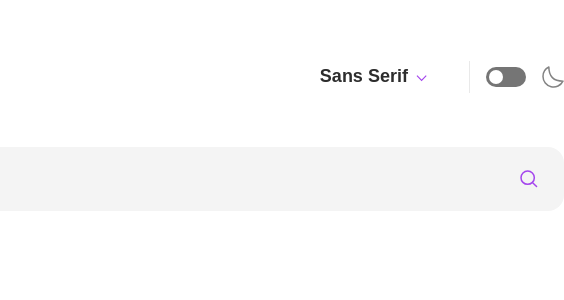
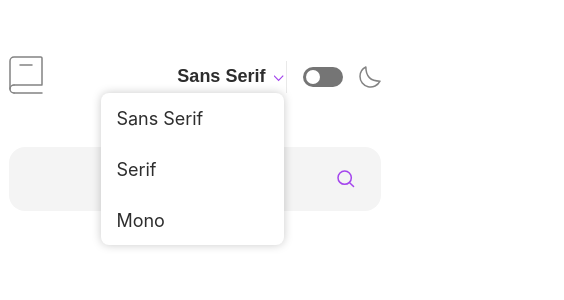
Before and after one commit to Harr-izle/dictionary-Web-App, an Angular app: page / in a window 390 px wide. Both pictures are taken after a click on the button "Sans Serif". Shown: the top 300 px of the page, 564 px wide, since content can reach past the window. Built offline with nearby package versions, Linux system fonts and the light colour scheme.

Commit message:
implements font switching

```diff
--- a/src/app/app.component.css
+++ b/src/app/app.component.css
@@ -3,3 +3,10 @@
     margin-bottom: 7.75rem;
     /* background-color: red; */
 }
+@media screen and (max-width: 500px){
+    .main-container{
+        width:372px;
+
+
+    }
+}
--- a/src/app/components/navbar/navbar.component.css
+++ b/src/app/components/navbar/navbar.component.css
@@ -15,6 +15,7 @@ nav{
     display: flex;
     align-items: center;
     gap: 1rem;
+    position: relative;
 }
 
 .btn-font{
@@ -29,6 +30,34 @@ nav{
 .btn-font svg{
   padding-left: 0.2rem;
 }
+
+.dropdown {
+  position: absolute;
+  top: 100%;
+  right: 0;
+  background-color: var(--dropDown);
+  width: 183px;
+  border-radius: 0.5rem;
+  box-shadow: var(--shadowDropDown);
+  display: none;
+}
+
+.dropdown-item {
+  padding: 15px;
+  cursor: pointer;
+  font-size: 18px;
+  color: var(--contentText);
+}
+
+.dropdown-item:hover {
+  color: var(--highligth);
+}
+
+.dropdown.show {
+  display: block;
+  height: 152px;
+}
+
 
 
 .switch-moon{
@@ -49,3 +78,16 @@ nav{
     background-color: var(--divider);
 
   }
+
+  @media screen and (max-width: 480px){
+     .nav{
+      width: 100%;
+       height: 32px;
+
+     }
+     #rigth{
+      display: flex;
+        flex-direction: row;
+        gap: 0.1rem;
+     }
+  }
--- a/src/app/components/navbar/navbar.component.html
+++ b/src/app/components/navbar/navbar.component.html
@@ -5,12 +5,17 @@
     </div>
     <div id="rigth">
       <div class="font">
-       <button class="btn-font">Sans Serif
-        <svg xmlns="http://www.w3.org/2000/svg" width="14" height="8" viewBox="0 0 14 8"><path fill="none" stroke="#A445ED" stroke-width="1.5" d="m1 1 6 6 6-6"/></svg>
-      </button>
-      <div>
-        <!-- the fonts go here -->
-      </div>
+        <button class="btn-font" (click)="toggleDropdown()">
+          {{ selectedFont }}
+          <svg xmlns="http://www.w3.org/2000/svg" width="14" height="8" viewBox="0 0 14 8">
+            <path fill="none" stroke="#A445ED" stroke-width="1.5" d="m1 1 6 6 6-6"/>
+          </svg>
+        </button>
+        <div [ngClass]="{'dropdown': true, 'show': isDropdownVisible}">
+          <div class="dropdown-item" (click)="changeFont('Sans serif')">Sans Serif</div>
+          <div class="dropdown-item" (click)="changeFont('Serif')">Serif</div>
+          <div class="dropdown-item" (click)="changeFont('Mono')">Mono</div>
+        </div>
       </div>
 
       <div class="switch-moon" (click)="toggleTheme()">
@@ -19,7 +24,7 @@
           <circle [attr.cx]="darkTheme ? '30' : '10'" cy="10" r="7" fill="white"/>
         </svg>
         <svg xmlns="http://www.w3.org/2000/svg" width="22" height="22" viewBox="0 0 22 22">
-          <path fill="none" stroke="#838383" stroke-linecap="round" stroke-linejoin="round" stroke-width="1.5" d="M1 10.449a10.544 10.544 0 0 0 19.993 4.686C11.544 15.135 6.858 10.448 6.858 1A10.545 10.545 0 0 0 1 10.449Z"/>
+          <path fill="none" [attr.stroke]= "darkTheme ? '#A445ED' : '#838383'" stroke-linecap="round" stroke-linejoin="round" stroke-width="1.5" d="M1 10.449a10.544 10.544 0 0 0 19.993 4.686C11.544 15.135 6.858 10.448 6.858 1A10.545 10.545 0 0 0 1 10.449Z"/>
         </svg>
       </div>
     </div>
--- a/src/app/components/navbar/navbar.component.ts
+++ b/src/app/components/navbar/navbar.component.ts
@@ -1,15 +1,20 @@
+import { CommonModule } from '@angular/common';
 import { Component, inject } from '@angular/core';
 
 
 @Component({
   selector: 'app-navbar',
   standalone: true,
-  imports: [],
+  imports: [ CommonModule,],
   templateUrl: './navbar.component.html',
   styleUrl: './navbar.component.css'
 })
 export class NavbarComponent {
   darkTheme = false;
+  isDropdownVisible = false;
+  selectedFont = 'Sans Serif';
+
+// themeSwitching
   toggleTheme() {
     console.log("hey");
     this.darkTheme = !this.darkTheme;
@@ -20,6 +25,30 @@ export class NavbarComponent {
     }
   }
 
+  // fontSwitching
 
 
+  toggleDropdown() {
+    this.isDropdownVisible = !this.isDropdownVisible;
+  }
+
+  changeFont(font: string) {
+    this.selectedFont = font;
+    this.isDropdownVisible = false;
+
+    switch (font) {
+      case 'Sans Serif':
+        document.body.style.fontFamily = 'var(--font-primary)';
+        break;
+      case 'Serif':
+        document.body.style.fontFamily = 'var(--font-secondary)';
+        break;
+      case 'Mono':
+        document.body.style.fontFamily = 'var(--font-tertiary)';
+        break;
+      default:
+        document.body.style.fontFamily = '';
+    }
+  }
+
 }
--- a/src/app/components/searchbar/searchbar.component.css
+++ b/src/app/components/searchbar/searchbar.component.css
@@ -36,7 +36,12 @@
     font-size: 1.25rem;
     font-weight: bold;
   }
-  .content{
-    width: 46.063rem;
-    margin-top:2.813rem ;
+
+
+  @media screen and (max-width: 480px){
+    .searchbar{
+      width: 372px;
+
+    }
+
   }
--- a/src/app/components/searchedword/searchedword.component.css
+++ b/src/app/components/searchedword/searchedword.component.css
@@ -1,4 +1,7 @@
-
+.content{
+  width: 46.063rem;
+  margin-top:2.813rem ;
+}
 .notfound-error{
   display: flex;
   flex-direction: column;
@@ -80,24 +83,27 @@
     color: var(--headerText);
   }
   .word-definition ul {
-    display: flex;
-    flex-direction: column;
-    gap: 0.5rem;
     list-style-type: none;
-    margin-left: 1.5rem;
+    padding-left: 1rem;
+
   }
 
-  .word-definition ul  li{
-      font-size: 1.125rem;
-      color: var(--contentText);
-
-  }
-  .word-definition ul li::before{
-    content: ".";
-    color: var(--highligth);
-    font-size: 2rem;
+  .word-definition ul li {
+    position: relative;
+    padding-left: 1.5em;
+    margin-top: 1rem;
   }
 
+  .word-definition ul li::before {
+    content: "";
+    position: absolute;
+    left: 0;
+    top: 0.5em;
+    width: 0.5em;
+    height: 0.5em;
+    background-color: var(--highligth);
+    border-radius: 50%;
+  }
   #synonyms{
     margin-top: 2.5rem;
     display: flex;
@@ -110,6 +116,9 @@
     color: var(--headerText);
   }
   #synonyms h6{
+    display: flex;
+    flex-direction: row;
+    gap: 0.5rem;
     font-size: 1.25rem;
     color: var(--highligth);
   }
@@ -159,3 +168,31 @@
     justify-content: center;
     gap: 0.463rem;
   }
+
+
+  @media screen and (max-width: 480px){
+    .content{
+      width: 372px;
+    }
+    #searched-word h5{
+      font-size: 32px;
+    }
+    #searched-word p{
+
+      font-size: 18px;
+    }
+
+    #searched-word svg{
+      width: 48px;
+      height: 48px;
+    }
+    .word-definition ul{
+      margin-left: 0;
+    }
+    #words{
+      display: flex;
+      flex-direction: column;
+      align-items: flex-start;
+    }
+
+  }
--- a/src/app/components/searchedword/searchedword.component.html
+++ b/src/app/components/searchedword/searchedword.component.html
@@ -47,18 +47,16 @@
     }
  }
        <div class="source">
-
-         <div id="words">
-
            @if(dataService.responseData.word.length > 0 && dataService.responseData.sourceUrls && dataService.responseData.sourceUrls.length > 0){
-             <span></span>
+            <span></span>
+            <div id="words">
            <p>source</p>
            <div class="new-window">
              <a>https://en.wiktionary.org/wiki/keyboard</a>
              <svg xmlns="http://www.w3.org/2000/svg" width="14" height="14" viewBox="0 0 14 14"><path fill="none" stroke="#838383" stroke-linecap="round" stroke-linejoin="round" stroke-width="1.5" d="M6.09 3.545H2.456A1.455 1.455 0 0 0 1 5v6.545A1.455 1.455 0 0 0 2.455 13H9a1.455 1.455 0 0 0 1.455-1.455V7.91m-5.091.727 7.272-7.272m0 0H9m3.636 0V5"/></svg>
             </div>
+          </div>
           }
-         </div>
        </div>
    }
 
--- a/src/styles.css
+++ b/src/styles.css
@@ -18,6 +18,8 @@
     --font-primary: "Inter", sans-serif;
     --font-secondary: "Lora", serif;
     --font-tertiary:"Inconsolata", monospace;
+    --dropDown:#FFFFFF;
+    --shadowDropDown:0px 0px 10px rgba(0, 0, 0, 0.212);
 
 }
 
@@ -29,6 +31,8 @@
     --search:#1F1F1F;
     --divider:#3A3A3A;
     --notfound:#757575;
+    --dropDown:#3A3A3A;
+    --shadowDropDown:0px 0px 10px 5px rgba(164, 69, 237, 0.5);
 
 }
 
```
